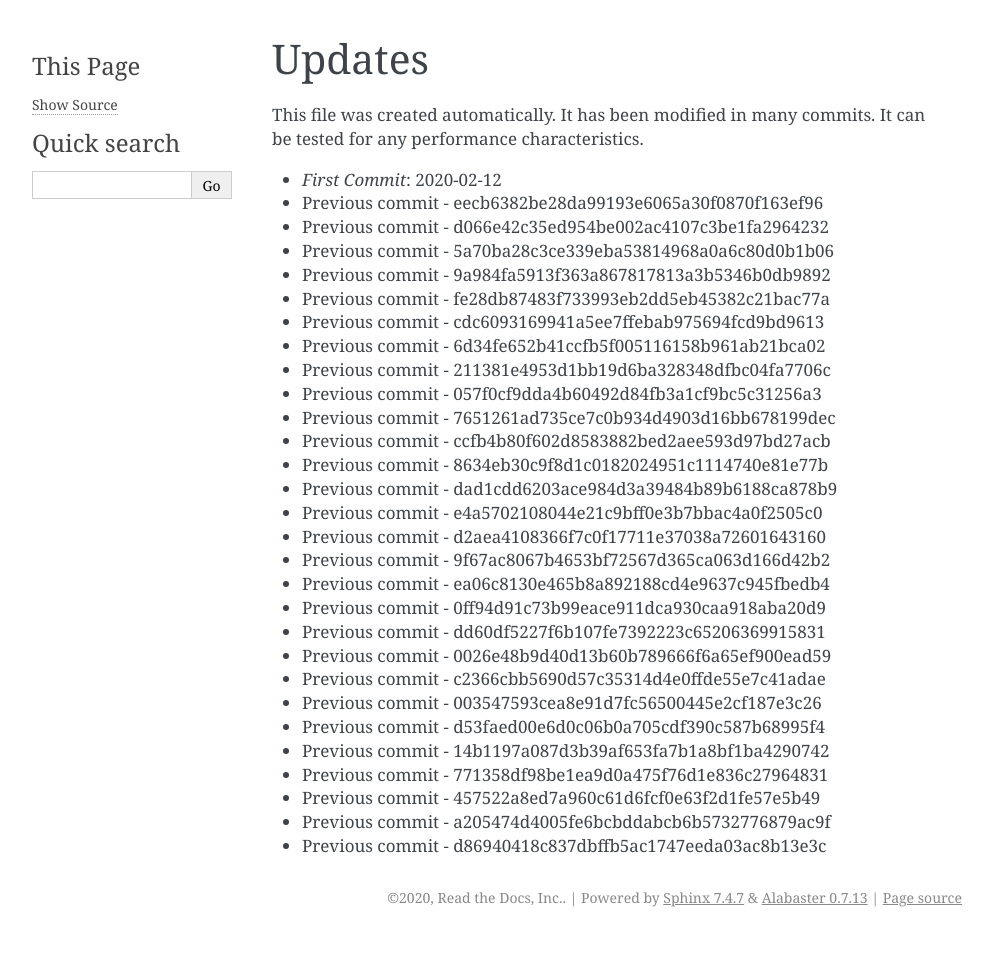
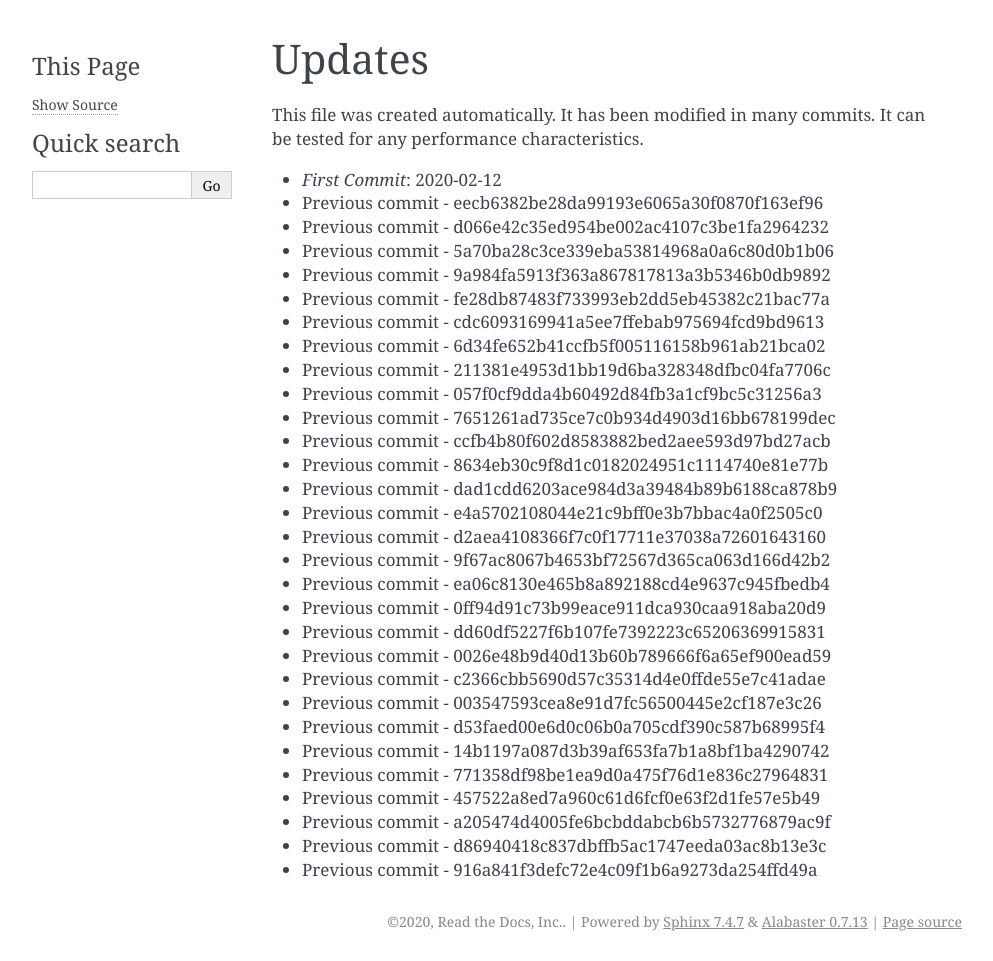
Before and after one commit to readthedocs/rtd-git-stresstest, a Sphinx documentation site: the page built from docs/updates.rst, in a window 1280 px wide. Shown: the whole page, without its empty margins (148-1141 px from the left). Built offline with Sphinx 7.4.7, drawn with Linux system fonts in a browser that asks for light colours; before the commit the page ends 937 px from its top, so only the background shows below that.

Commit message:
Generating commit from previous: 916a841f3defc72e4c09f1b6a9273da254ffd49a

```diff
--- a/docs/updates.rst
+++ b/docs/updates.rst
@@ -34,3 +34,4 @@ It can be tested for any performance characteristics.
 * Previous commit - 457522a8ed7a960c61d6fcf0e63f2d1fe57e5b49
 * Previous commit - a205474d4005fe6bcbddabcb6b5732776879ac9f
 * Previous commit - d86940418c837dbffb5ac1747eeda03ac8b13e3c
+* Previous commit - 916a841f3defc72e4c09f1b6a9273da254ffd49a
```
